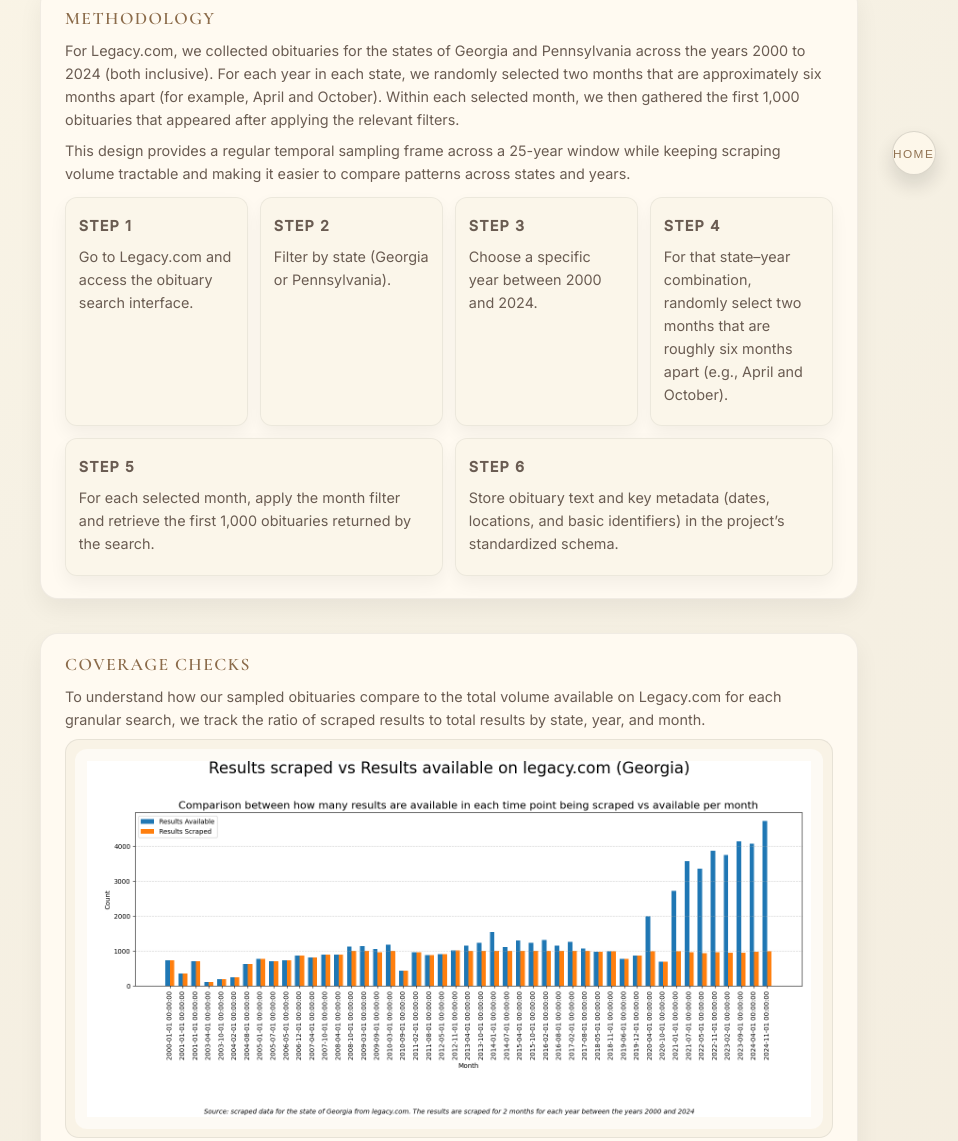
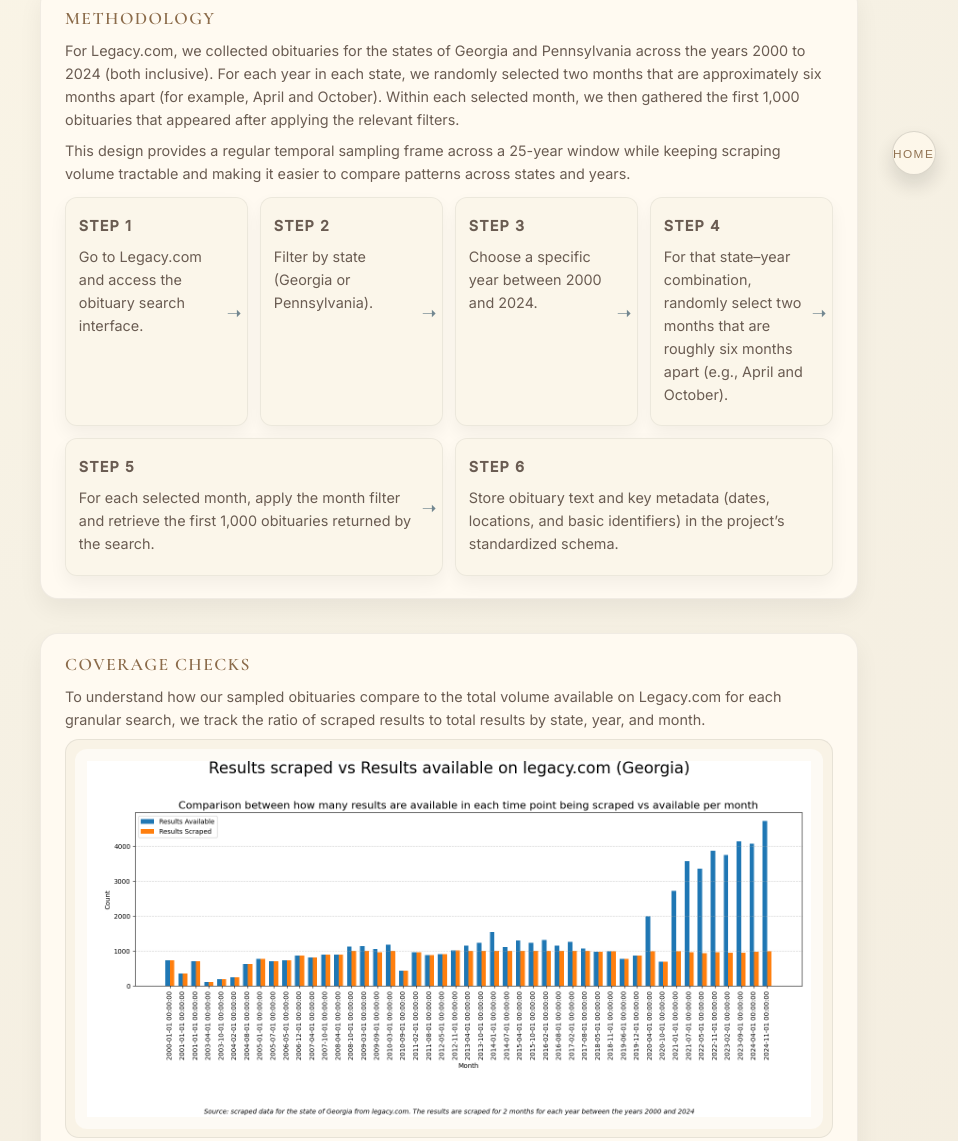
Before and after one commit to Bhargav-Dave/obit-living-dead-wiki, a plain HTML site: page legacy.html in a window 1280 px wide. Shown: the part 603-1744 px from the top of the page, without its empty margins (322-1280 px from the left). Drawn offline with nearby package versions, Linux system fonts and the light colour scheme.

Commit message:
updated legacy page to add hyperlinks and made workflow easier to read

```diff
--- a/legacy.html
+++ b/legacy.html
@@ -233,7 +233,7 @@
       background: #fbf6ea;
       border-radius: 12px;
       border: 1px solid rgba(0, 0, 0, 0.06);
-      padding: 0.7rem 0.8rem;
+      padding: 0.7rem 1.4rem 0.7rem 0.8rem; /* extra right padding for arrow */
       box-shadow: 0 8px 18px rgba(0, 0, 0, 0.05);
       position: relative;
     }
@@ -251,6 +251,21 @@
       font-size: 0.85rem;
       color: var(--text-muted);
       margin: 0;
+    }
+
+    /* Arrows between steps */
+    .flow-step::after {
+      content: "➝";
+      position: absolute;
+      right: 0.35rem;
+      top: 50%;
+      transform: translateY(-50%);
+      font-size: 1.1rem;
+      color: rgba(80, 107, 122, 0.8); /* muted slate */
+    }
+
+    .flow-step:last-child::after {
+      content: "";
     }
 
     /* ===== Figure styling (for the two comparison charts) ===== */
@@ -365,7 +380,7 @@
 </head>
 <body>
   <div class="page">
-    <!-- ===== Site header (shared look-and-feel) ===== -->
+    <!-- ===== Site header ===== -->
     <header class="site-header">
       <div class="title-block">
         <h1>The Living Dead</h1>
@@ -412,7 +427,7 @@
           </ul>
         </section>
 
-        <!-- --- Data Source (simplified text, no link) --- -->
+        <!-- --- Data Source --- -->
         <section id="data-source" class="module-section">
           <h3 class="section-title">Data Source</h3>
           <p>
@@ -420,7 +435,7 @@
           </p>
         </section>
 
-        <!-- --- Methodology (text + flow diagram) --- -->
+        <!-- --- Methodology --- -->
         <section id="methodology" class="module-section">
           <h3 class="section-title">Methodology</h3>
           <p>
@@ -474,7 +489,7 @@
           </div>
         </section>
 
-        <!-- --- Coverage checks (two comparison figures) --- -->
+        <!-- --- Coverage checks --- -->
         <section id="coverage-checks" class="module-section">
           <h3 class="section-title">Coverage Checks</h3>
           <p>
@@ -486,7 +501,6 @@
             <!-- Georgia figure -->
             <div class="figure-frame">
               <div class="figure-frame-inner">
-                <!-- Image path relative to the site root, matching the data-collection assets structure -->
                 <img
                   src="assets/data-collection/legacy/result-comparison-georgia.png"
                   alt="Comparison chart of results vs scraped obituaries for Georgia Legacy.com searches."
@@ -509,6 +523,14 @@
             Comparison of the total results available for each granular search for both the states vs the results scraped for each granular search.
           </p>
         </section>
+
+        <!-- --- Cross-link to data processing page --- -->
+        <section class="module-section">
+          <p>
+            For more information on how this data is processed, visit the
+            <a href="data-processing.html">data processing page</a>.
+          </p>
+        </section>
       </div>
     </main>
 
@@ -519,7 +541,7 @@
     </footer>
   </div>
 
-  <!-- Floating "Back to home" button (same behavior as other module pages) -->
+  <!-- Floating "Back to home" button -->
   <button class="back-to-home" type="button" aria-label="Back to home">
     <span>Home</span>
   </button>
@@ -539,7 +561,7 @@
       });
     });
 
-    // Back-to-home button behavior: send user back to main modules on the index
+    // Back-to-home button behavior
     const backToHome = document.querySelector(".back-to-home");
     backToHome.addEventListener("click", function () {
       window.location.href = "index.html#modules";
```
